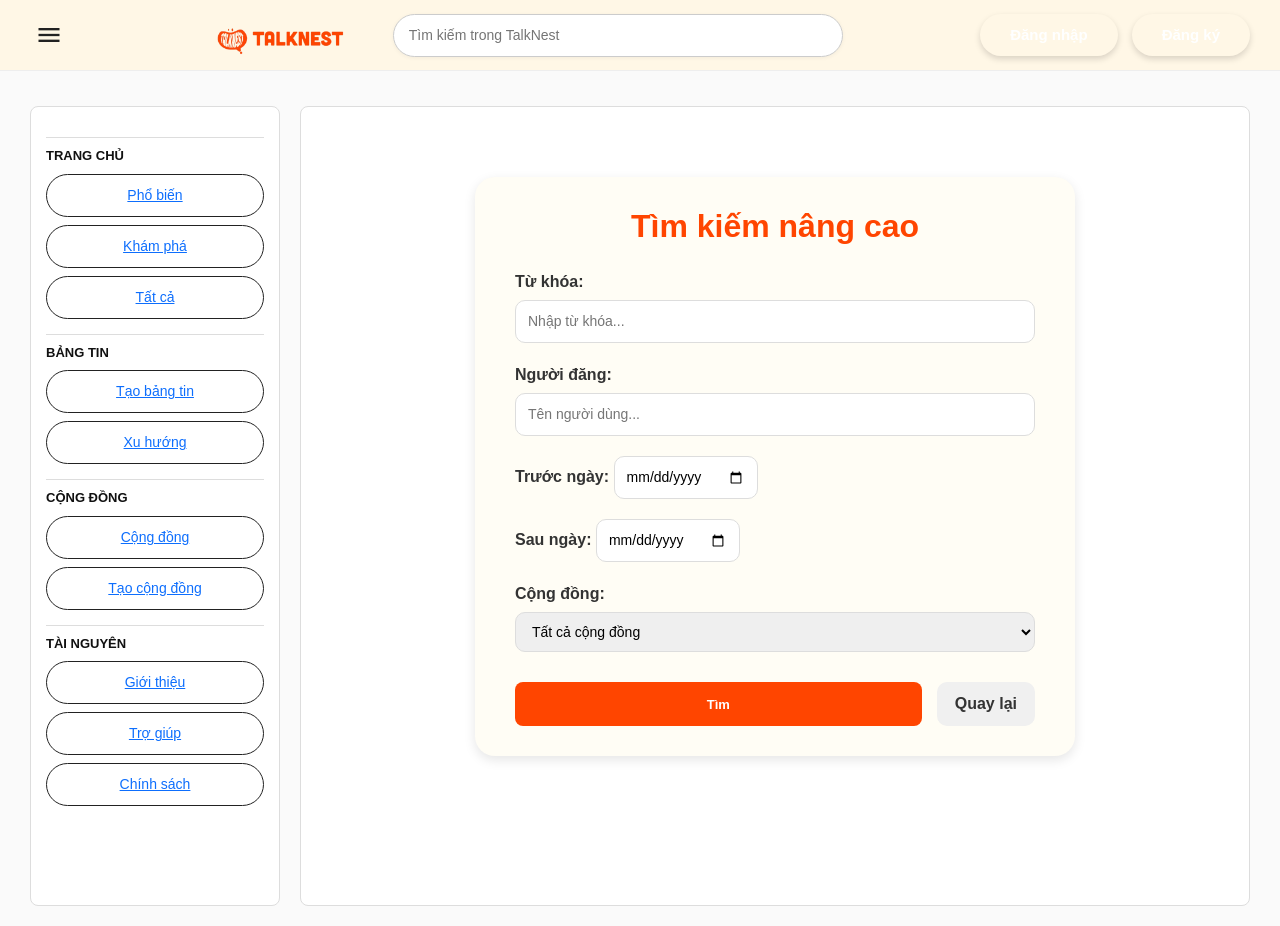
After one commit to duongkhanhnhi2005/BCCK, a Django app: page /search_advanced/ in a window 1280 px wide. The commit adds this page. Run offline with Django 4.2, Linux system fonts and the light colour scheme; data comes from the database, SQL or seed files in the repository; both versions use the stored data as it was after the commit.

Commit message:
Initial commit - TalkNest Django project

```diff
--- a/static/main.css
+++ b/static/main.css
@@ -242,3 +242,163 @@ body {
 .auth-buttons .btn:hover .material-icons {
   color: #ff6600;           /* chuyển sang màu cam khi hover */
 }
+/* --- FORM TÌM KIẾM NÂNG CAO --- */
+.advanced-search-container {
+  max-width: 600px;
+  margin: 50px auto;
+  background: #fffdf5;
+  padding: 30px 40px;
+  border-radius: 20px;
+  box-shadow: 0 4px 12px rgba(0,0,0,0.1);
+}
+
+.advanced-search-container .title {
+  text-align: center;
+  color: #ff4500;
+  font-weight: 700;
+  margin-bottom: 25px;
+}
+
+.advanced-search-form {
+  display: flex;
+  flex-direction: column;
+  gap: 20px;
+}
+
+.form-group {
+  display: flex;
+  flex-direction: column;
+  gap: 6px;
+}
+
+.form-group label {
+  font-weight: 600;
+  color: #333;
+}
+
+.form-group input,
+.form-group select {
+  padding: 10px 12px;
+  border: 1px solid #ddd;
+  border-radius: 10px;
+  font-size: 14px;
+  outline: none;
+}
+
+.form-group input:focus,
+.form-group select:focus {
+  border-color: #ff6600;
+  box-shadow: 0 0 6px rgba(255,102,0,0.3);
+}
+
+.date-group {
+  display: flex;
+  justify-content: space-between;
+  gap: 20px;
+}
+
+.btn-group {
+  display: flex;
+  justify-content: center;
+  gap: 15px;
+  margin-top: 10px;
+}
+
+.btn-search {
+  background: #ff4500;
+  color: white;
+  border: none;
+  padding: 10px 18px;
+  border-radius: 10px;
+  cursor: pointer;
+  font-weight: 600;
+  transition: 0.3s;
+}
+
+.btn-search:hover {
+  background: #e63e00;
+}
+
+.btn-cancel {
+  background: #f0f0f0;
+  color: #333;
+  padding: 10px 18px;
+  border-radius: 10px;
+  text-decoration: none;
+  font-weight: 600;
+  transition: 0.3s;
+}
+
+.btn-cancel:hover {
+  background: #ddd;
+}
+
+/* Container chỉ để định vị dropdown */
+.search-box {
+  position: relative;
+  display: inline-block;
+}
+
+/* Ô nhập tìm kiếm */
+.search-input {
+  width: 350px;
+  padding: 8px 14px;
+  border: 1.5px solid #ff6600;
+  border-radius: 30px;
+  font-size: 14px;
+  outline: none;
+  transition: all 0.3s ease;
+  background: #fff;
+  box-shadow: 0 1px 4px rgba(0,0,0,0.05);
+}
+
+.search-input:focus {
+  box-shadow: 0 0 6px rgba(255, 102, 0, 0.3);
+}
+
+/* Ẩn dropdown mặc định */
+.search-buttons {
+  display: none;
+  position: absolute;
+  top: calc(100% + 6px); /* nằm ngay dưới ô input */
+  left: 0;
+  width: 100%; /* bằng đúng ô input */
+  background: #fff;
+  border-radius: 12px;
+  box-shadow: 0 3px 10px rgba(0, 0, 0, 0.1);
+  padding: 10px;
+  justify-content: space-between;
+  gap: 8px;
+  z-index: 10;
+  opacity: 0;
+  transform: translateY(-5px);
+  transition: all 0.25s ease;
+}
+
+/* Khi focus vào input -> hiện dropdown */
+.search-box:focus-within .search-buttons {
+  display: flex;
+  opacity: 1;
+  transform: translateY(0);
+}
+
+/* Nút tìm kiếm */
+.btn-search,
+.btn-advanced {
+  flex: 1;
+  padding: 6px 8px;
+  font-size: 13px;
+  border: none;
+  border-radius: 8px;
+  background: #ff4500;
+  color: #fff;
+  cursor: pointer;
+  transition: background 0.2s, transform 0.2s;
+  font-weight: 600;
+}
+
+.btn-search:hover,
+.btn-advanced:hover {
+  background: #e63e00;
+  transform: translateY(-1px);
+}
--- /dev/null
+++ b/talknest/templates/search_advanced.html
@@ -0,0 +1,47 @@
+{% extends 'base.html' %}
+{% load static %}
+
+{% block content %}
+<div class="advanced-search-container">
+  <h2 class="title">Tìm kiếm nâng cao</h2>
+
+  <form method="get" action="{% url 'search_results' %}" class="advanced-search-form">
+    <div class="form-group">
+      <label for="keyword">Từ khóa:</label>
+      <input type="text" id="keyword" name="q" placeholder="Nhập từ khóa..." />
+    </div>
+
+    <div class="form-group">
+      <label for="user">Người đăng:</label>
+      <input type="text" id="user" name="user" placeholder="Tên người dùng..." />
+    </div>
+
+    <div class="form-group date-group">
+      <div>
+        <label for="before">Trước ngày:</label>
+        <input type="date" id="before" name="before" />
+      </div>
+      <div>
+        <label for="after">Sau ngày:</label>
+        <input type="date" id="after" name="after" />
+      </div>
+    </div>
+
+    <div class="form-group">
+      <label for="community">Cộng đồng:</label>
+      <select id="community" name="community">
+      <option value="">Tất cả cộng đồng</option>
+      {% for c in communities %}
+        <option value="{{ c.id }}">{{ c.name }}</option>
+      {% endfor %}
+    </select>
+
+    </div>
+
+    <div class="btn-group">
+      <button type="submit" class="btn-search">Tìm</button>
+      <a href="{% url 'home' %}" class="btn-cancel">Quay lại</a>
+    </div>
+  </form>
+</div>
+{% endblock %}
--- a/talknest/urls.py
+++ b/talknest/urls.py
@@ -5,7 +5,8 @@ from django.conf.urls.static import static
 
 urlpatterns = [
     path('', views.home, name='home'),
-    path('search/', views.search, name='search'),
+    path('search/', views.search_results, name='search_results'),
+    path('search_advanced/', views.search_advanced, name='search_advanced'),
     path('register/', views.register, name='register'),
     path('accounts/', include('allauth.urls')),
     path('login/', views.login, name='login'),
--- a/talknest/views.py
+++ b/talknest/views.py
@@ -11,12 +11,14 @@ def home(request):
     communities = Community.objects.all()
     return render(request, "home.html",{'communities': communities})
 
-def search(request):
+def search_advanced(request):
     keyword = request.GET.get('keyword', '')
     user = request.GET.get('user', '')
+    communities = Community.objects.all()  # lấy tất cả cộng đồng từ DB
     community_id = request.GET.get('community', '')
     before = request.GET.get('before', '')
     after = request.GET.get('after', '')
+
 
     posts = None  # mặc định chưa tìm
 
@@ -41,7 +43,7 @@ def search(request):
 
     communities = Community.objects.all()
 
-    return render(request, 'search.html', {
+    return render(request, 'search_advanced.html', {
         'posts': posts,
         'communities': communities,
         'keyword': keyword,
@@ -51,6 +53,32 @@ def search(request):
         'community_id': community_id,
     })
 
+def search_results(request):
+    query = request.GET.get('q', '')
+    user = request.GET.get('user', '')
+    before = request.GET.get('before', '')
+    after = request.GET.get('after', '')
+    community = request.GET.get('community', '')
+
+    results = Post.objects.all()
+
+    if query:
+        results = results.filter(title__icontains=query)
+    if user:
+        results = results.filter(author__username__icontains=user)
+    if before:
+        results = results.filter(created_at__lte=before)
+    if after:
+        results = results.filter(created_at__gte=after)
+    if community:
+        results = results.filter(community__id=community)
+
+    context = {
+        'query': query,
+        'results': results,
+    }
+    return render(request, 'search_results.html', context)
+
 def register(request):
     return render(request, "register.html")
 def login(request):
@@ -58,6 +86,7 @@ def login(request):
 def profile_view(request):
     user = request.user
     profile, created = UserProfile.objects.get_or_create(user=user)
+    return render(request, 'profile.html')
 
 
 @login_required
--- a/templates/base.html
+++ b/templates/base.html
@@ -34,9 +34,26 @@
     <img src="{% static 'talknest/images/logo.png' %}" alt="TalkNest Logo">
   </div>
 
-  <div class="search-box">
-    <input type="text" placeholder="Tìm kiếm trong TalkNest">
-  </div>
+<div class="search-box">
+  <form id="search-form" method="get" action="{% url 'search_results' %}">
+    <input
+      type="text"
+      name="q"
+      class="search-input"
+      placeholder="Tìm kiếm trong TalkNest"
+    />
+    <div class="search-buttons">
+      <button type="submit" class="btn-search">Tìm kiếm</button>
+      <button
+        type="button"
+        class="btn-advanced"
+        onclick="window.location.href='{% url 'search_advanced' %}'"
+      >
+        Tìm nâng cao...
+      </button>
+    </div>
+  </form>
+</div>
 
   <div class="auth-buttons">
     {% if user.is_authenticated %}
@@ -76,11 +93,14 @@
         <li><a href="#">Xu hướng</a></li>
       </ul>
 
-      <h4>Cộng đồng</h4>
-      <ul>
-        <li><a href="#">Cộng đồng</a></li>
-        <li><a href="#">Tạo cộng đồng</a></li>
-      </ul>
+      <div class="sidebar-section">
+  <h4>CỘNG ĐỒNG</h4>
+<ul>
+  <li><a href="{% url 'community_list' %}">Cộng đồng</a></li>
+  <li><a href="{% url 'create_community' %}">Tạo cộng đồng</a></li>
+</ul>
+
+
 
       <h4>Tài nguyên</h4>
       <ul>
```
Also changed, not shown: talknest/templates/search.html (deleted, +0 -73 lines), talknest/templates/search_results.html (added, +31 -0 lines), db.sqlite3, talknest/migrations/0005_merge_20251029_2027.py (added).
